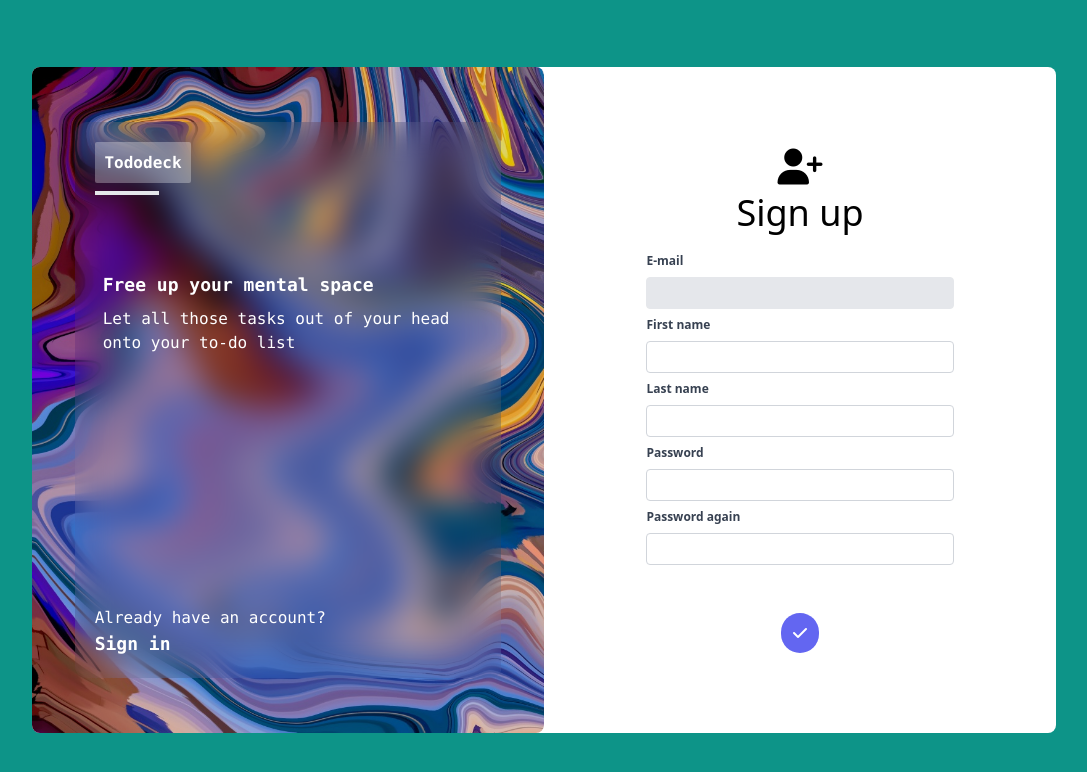
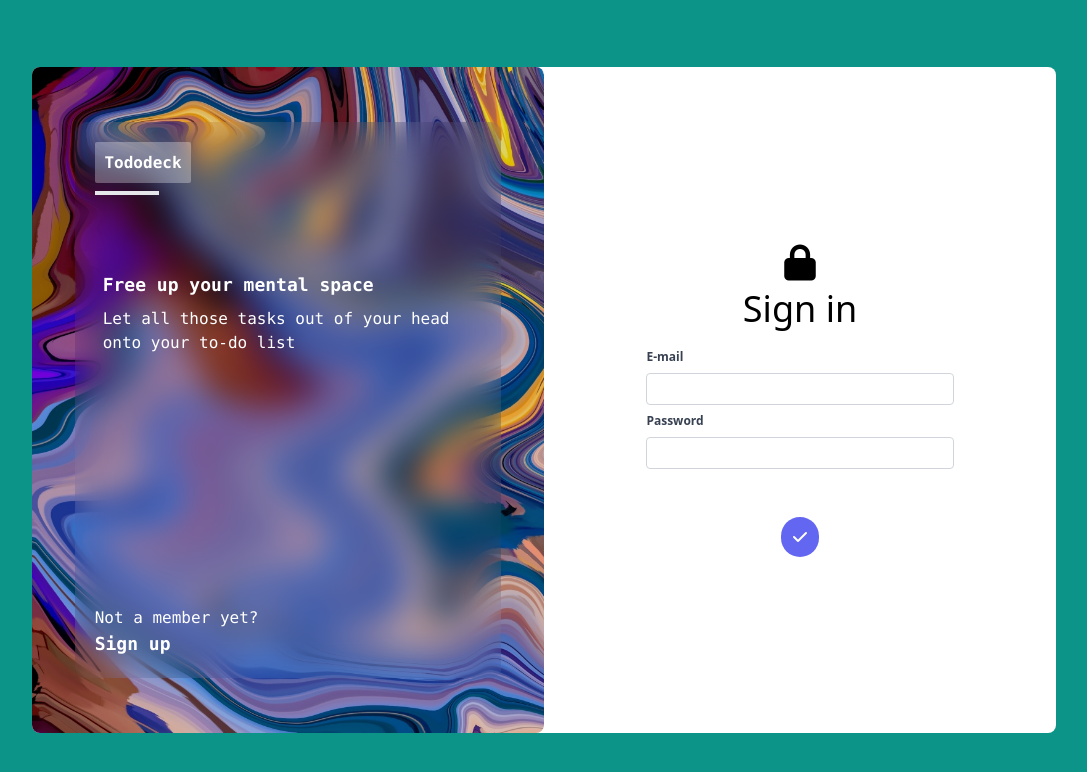
Before and after one commit to mrksbnc/tododeck-portal, a Vue app: page /#/ in a window 1280 px wide. Shown: the top 772 px of the page, without its empty margins (96-1183 px from the left). Built offline with nearby package versions, Linux system fonts and the light colour scheme.

Commit message:
bugfixes

```diff
--- a/src/components/controls/BaseInput.vue
+++ b/src/components/controls/BaseInput.vue
@@ -73,8 +73,10 @@
 
       const cssClasses = computed(() => {
         return {
-          'border border-gray-300 focus:border-gray-700': props.bordered === true,
-          'border bg-gray-200 focus:bg-white focus:border-gray-600': props.bordered === false,
+          'border border-gray-300 focus:border-gray-700':
+            props.bordered === true && !props.hasError,
+          'border bg-gray-200 focus:bg-white focus:border-gray-600':
+            props.bordered === false && !props.hasError,
         };
       });
 
--- a/src/components/auth/LoginForm.vue
+++ b/src/components/layouts/login/LoginForm.vue
@@ -6,8 +6,8 @@
         <p class="font-sans">Sign in</p>
       </div>
       <div class="w-3/4 flex flex-col items-center">
-        <BaseInput class="my-2" placeholder="First name" :bordered="true" />
-        <BaseInput class="my-2" placeholder="Last name" :bordered="true" />
+        <BaseInput class="my-2" label="E-mail" type="email" :bordered="true" />
+        <BaseInput class="my-2" label="Password" type="password" :bordered="true" />
       </div>
       <div class="text-center mt-10">
         <button
--- /dev/null
+++ b/src/components/layouts/login/LoginMessage.vue
@@ -0,0 +1,27 @@
+<template>
+  <label class="text-base font-light font-mono text-white"> Already have an account?</label>
+  <span
+    class="cursor-pointer hover:text-teal-300 text-lg w-1/3 font-semibold text-white font-mono"
+    @click="changeActiveComponent()"
+  >
+    Sign in
+  </span>
+</template>
+
+<script>
+  import { defineComponent } from '@vue/runtime-core';
+
+  export default defineComponent({
+    name: 'LoginMessage',
+    emits: ['changeComponent'],
+    setup(props, { emit }) {
+      const changeActiveComponent = () => {
+        emit('changeComponent');
+      };
+
+      return { changeActiveComponent };
+    },
+  });
+</script>
+
+<style></style>
--- a/src/components/auth/SignUpForm.vue
+++ b/src/components/layouts/signUp/SignUpForm.vue
@@ -9,8 +9,9 @@
         <BaseInput
           v-model="userData.email"
           class="my-2"
+          type="email"
           label="E-mail"
-          :bordered="false"
+          :bordered="true"
           :hasError="invalidForm || !isValidEmail"
         />
         <BaseInput
--- /dev/null
+++ b/src/components/layouts/signUp/SignUpMessage.vue
@@ -0,0 +1,25 @@
+<template>
+  <label class="text-base font-light font-mono text-white"> Not a member yet? </label>
+  <span
+    class="cursor-pointer hover:text-teal-300 text-lg w-1/3 font-semibold text-white font-mono"
+    @click="changeActiveComponent()"
+  >
+    Sign up
+  </span>
+</template>
+
+<script>
+  import { defineComponent } from '@vue/runtime-core';
+
+  export default defineComponent({
+    name: 'SignUpMessage',
+    emits: ['changeComponent'],
+    setup(props, { emit }) {
+      const changeActiveComponent = () => {
+        emit('changeComponent');
+      };
+
+      return { changeActiveComponent };
+    },
+  });
+</script>
--- a/src/views/AuthView.vue
+++ b/src/views/AuthView.vue
@@ -23,26 +23,11 @@
               </div>
             </div>
             <div class="h-1/5 flex flex-col justify-end">
-              <label v-if="isSignUp" class="text-base font-light font-mono text-white">
-                Already have an account?
-              </label>
-              <label v-else class="text-base font-light font-mono text-white">
-                Not a member yet?
-              </label>
-              <span
-                v-if="isSignUp"
-                class="cursor-pointer hover:text-teal-300 text-lg w-1/3 font-semibold text-white font-mono"
-                @click="changeActiveComponent()"
-              >
-                Sign in
-              </span>
-              <span
-                v-else
-                class="cursor-pointer hover:text-teal-300 text-lg w-1/3 font-semibold text-white font-mono"
-                @click="changeActiveComponent()"
-              >
-                Sign up
-              </span>
+              <component
+                :is="activeMessageComponent"
+                :key="forceRenderKey"
+                @changeComponent="changeComponent"
+              />
             </div>
           </div>
         </div>
@@ -67,18 +52,20 @@
     name: 'LoginView',
     setup() {
       const forceRenderKey = ref(0);
-      const selectedComponent = ref(AuthComponents.SIGN_UP);
+      const selectedComponent = ref(AuthComponents.LOGIN);
 
       const activeComponent = computed(() => {
         return selectedComponent.value;
       });
 
-      const isSignUp = activeComponent.value === AuthComponents.SIGN_UP;
+      const activeMessageComponent = computed(() => {
+        return selectedComponent.value === AuthComponents.LOGIN ? 'SignUpMessage' : 'LoginMessage';
+      });
 
       function changeActiveComponent() {
-        if (selectedComponent.value == AuthComponents.SIGN_UP)
-          selectedComponent.value = AuthComponents.LOGIN;
-        else selectedComponent.value = AuthComponents.SIGN_UP;
+        if (selectedComponent.value == AuthComponents.LOGIN)
+          selectedComponent.value = AuthComponents.SIGN_UP;
+        else selectedComponent.value = AuthComponents.LOGIN;
 
         nextTick(() => {
           ++forceRenderKey.value;
@@ -89,7 +76,13 @@
         changeActiveComponent();
       }
 
-      return { forceRenderKey, activeComponent, isSignUp, changeActiveComponent, changeComponent };
+      return {
+        forceRenderKey,
+        activeComponent,
+        activeMessageComponent,
+        changeActiveComponent,
+        changeComponent,
+      };
     },
   });
 </script>
```
Also changed, not shown: 1 other file (tests, documents, lock files or other folders).
